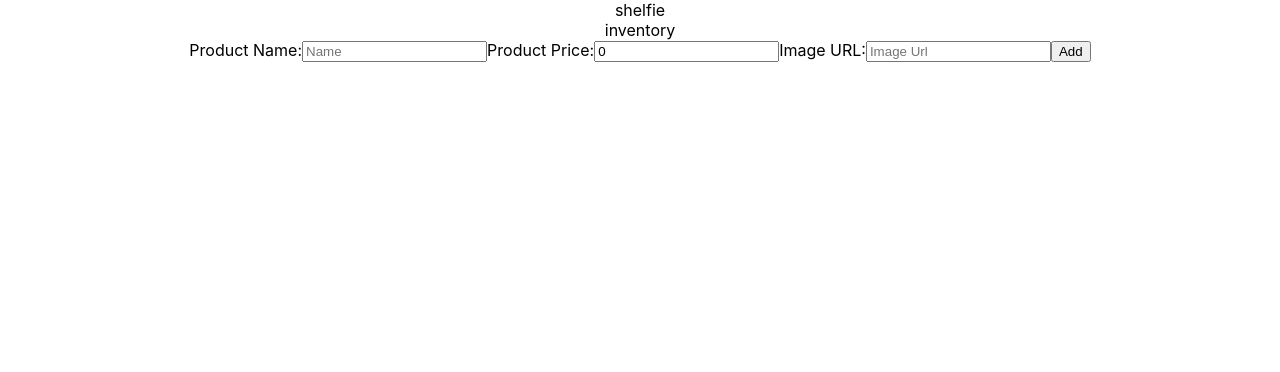
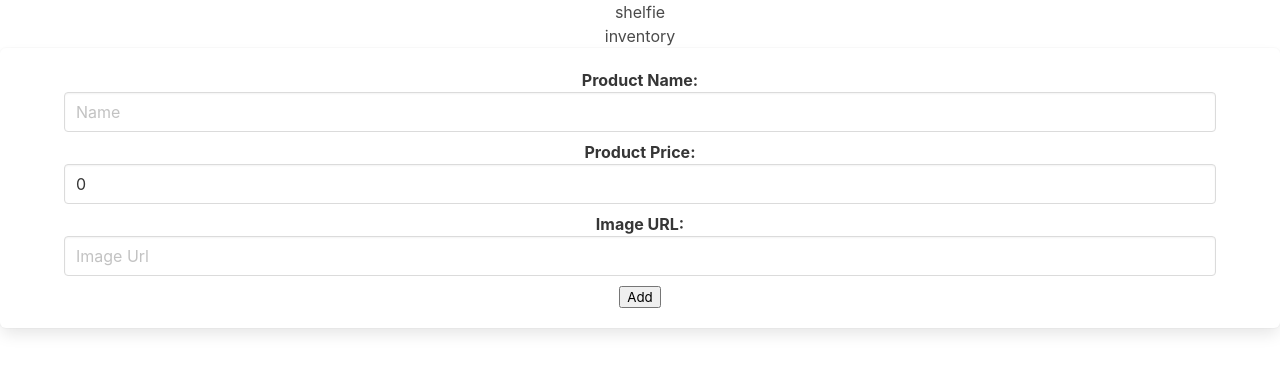
Before and after one commit to Jmray/shelfie, a React (Create React App) app: page / in a window 1280 px wide. Shown: the top 372 px of the page. Built offline with nearby package versions, Linux system fonts and the light colour scheme; no server answers.

Commit message:
have all the buttons working

```diff
--- a/package.json
+++ b/package.json
@@ -5,11 +5,13 @@
   "dependencies": {
     "axios": "^0.18.0",
     "body-parser": "^1.18.3",
+    "bulma": "^0.7.4",
     "cors": "^2.8.5",
     "dotenv": "^6.2.0",
     "express": "^4.16.4",
     "massive": "^5.7.6",
     "react": "^16.8.3",
+    "react-bulma-components": "^2.3.0",
     "react-dom": "^16.8.3",
     "react-router-dom": "^4.3.1",
     "react-scripts": "2.1.5"
--- a/src/App.js
+++ b/src/App.js
@@ -1,9 +1,11 @@
 import React, { Component } from 'react';
+import axios from 'axios';
+import 'bulma/css/bulma.css';
 import './App.css';
 import Dashboard from './components/Dashboard/Dashboard';
 import Form from './components/Form/Form';
 import Header from './components/Header/Header';
-import axios from 'axios';
+import routes from './routes';
 
 class App extends Component {
   constructor(){
@@ -11,6 +13,8 @@ class App extends Component {
 
     this.state = {
       inventory: [],
+      canEdit: false,
+      editID: null,
     }
   }
   componentDidMount(){
@@ -42,6 +46,21 @@ handleDelete(id){
   })
 
 }
+handleEdit(id, doneEdit){
+
+  if(doneEdit){
+    this.setState({
+      canEdit: false,
+      editID: null,
+    })
+  }else{
+    this.setState({
+      canEdit: true,
+      editID: id,
+    });
+    console.log(id)
+  }
+}
 
 
 
@@ -53,11 +72,16 @@ handleDelete(id){
           {
             this.state.inventory[0] ?
             <Dashboard
-            inventory={this.state.inventory}
-            getProducts={() => this.getProducts()}
-            deleteProduct={(id) => this.handleDelete(id)}/> : 'inventory'
+              inventory={this.state.inventory}
+              getProducts={() => this.getProducts()}
+              deleteProduct={(id) => this.handleDelete(id)}
+              editProduct={(id) => this.handleEdit(id)}/> : 'inventory'
           }
-          <Form getProducts={() => this.getProducts}/>
+          <Form
+            getProducts={() => this.getProducts}
+            editID={this.state.editID}
+            canEdit={this.state.canEdit}
+            finishEdit={(id, finishEdit) => this.handleEdit(id, finishEdit)}/>
         </div>
       </div>
     );
--- a/src/components/Dashboard/Dashboard.js
+++ b/src/components/Dashboard/Dashboard.js
@@ -12,7 +12,8 @@ export default function Dashboard(props){
 
                 <Product
                     deleteProduct={props.deleteProduct}
-                    product={product}/>
+                    product={product}
+                    editProduct={props.editProduct}/>
                 </div>
 
         ));
--- a/src/components/Form/Form.js
+++ b/src/components/Form/Form.js
@@ -1,12 +1,16 @@
 import React, { Component } from 'react';
 import axios from 'axios';
+import 'bulma/css/bulma.css'
+
 
 class Form extends Component{
     state = {
         image_url: '',
         product_name: '',
         product_price: 0,
+
     }
+
     handleNameChange(value){
         this.setState({
             product_name: value,
@@ -28,13 +32,34 @@ class Form extends Component{
     handleSubmit(event, getProducts){
         event.preventDefault();
 
-        const { product_name, product_price, image_url } = this.state;
+        let { product_name, product_price, image_url } = this.state;
 
+
+        if(this.props.canEdit){
+            axios.put('http://localhost:5000/api/products/' + this.props.editID,{
+            product_name,
+            product_price,
+            image_url,
+            }).then((res) => {
+                this.props.finishEdit(null, true);
+                this.setState({
+                    product_name: '',
+                    product_price: 0,
+                    image_url: '',
+                });
+                getProducts();
+                console.log(res);
+            }).catch(err => {
+                console.error(err);
+            });
+
+        }else{
         axios.post('http://localhost:5000/api/products',{
             product_name,
             product_price,
             image_url,
         }).then((res) => {
+
 
             console.log(res);
         }).catch(err => {
@@ -46,42 +71,43 @@ class Form extends Component{
             image_url: '',
         })
         getProducts();
-
-
-
+        }
     }
 
 
 
     render(){
         return(
-            <div>
-                <form onSubmit={event => this.handleSubmit(event, this.props.getProducts())}>
-                    <label>
+            <div className='box'>
+                <form className='container' onSubmit={event => this.handleSubmit(event, this.props.getProducts())}>
+                    <label className='label'>
                         Product Name:
                         <input
+                            className='input'
                             type='text'
                             placeholder='Name'
                             value={this.state.product_name}
                             onChange={event => this.handleNameChange(event.target.value)}/>
                     </label>
-                    <label>
+                    <label className='label'>
                     Product Price:
                         <input
+                            className='input'
                             type='number'
                             placeholder='Price'
                             value={this.state.product_price}
                             onChange={event => this.handlePriceChange(event.target.value)}/>
                     </label>
-                    <label>
+                    <label className='label'>
                         Image URL:
                         <input
+                            className='input'
                             type='text'
                             placeholder='Image Url'
                             value={this.state.image_url}
                             onChange={event => this.handleImageChange(event.target.value)}/>
                     </label>
-                    <button type='submit'>Add</button>
+                    <button type='submit'>{this.props.canEdit === false ? "Add" : "Submit Edit"}</button>
                 </form>
             </div>
         )
--- a/src/components/Product/Product.js
+++ b/src/components/Product/Product.js
@@ -11,6 +11,8 @@ export default function Product(props) {
            {props.product.product_price}
            <div>
                <button onClick={() => props.deleteProduct(props.product.id)}>Delete</button>
+               <button onClick={() => props.editProduct(props.product.id)}>Edit</button>
+               {console.log('product id', props.product.id)}
            </div>
         </div>
     )
--- a/src/server/index.js
+++ b/src/server/index.js
@@ -34,7 +34,7 @@ app.use(cors());
 app.get('/api/products', productsController.getAll);
 app.post('/api/products', productsController.create);
 app.delete('/api/products/:id', productsController.delete);
-// app.put('/api/products/:id', productsController.update);
+app.put('/api/products/:id', productsController.update);
 
 
 
```
Also changed, not shown: src/server/controllers/controllers.js (+18 -0 lines), src/routes.js (added), 2 other files (tests, documents, lock files or other folders).
